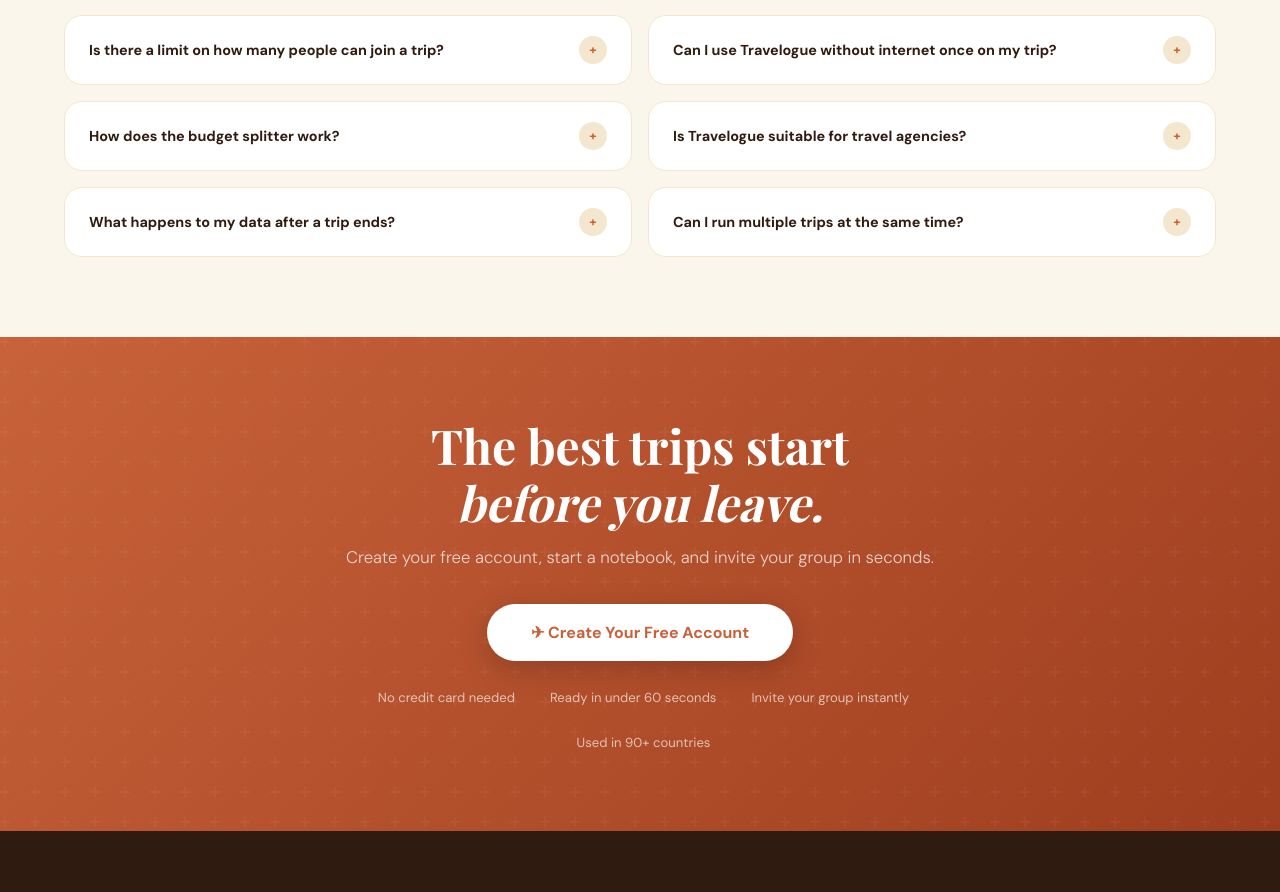
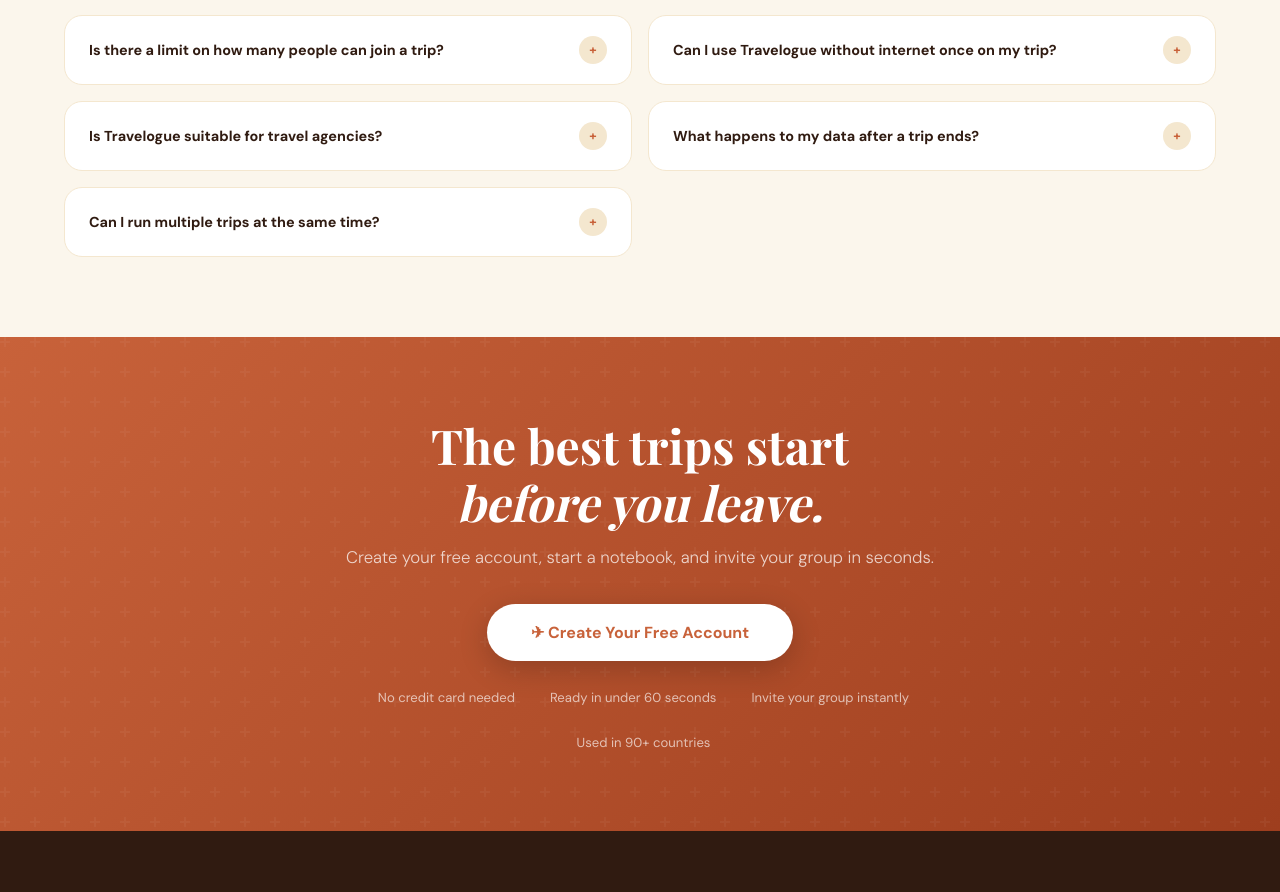
Before and after one commit to cyrusbds/Travelogue, a React (Vite) app in the folder travelogue-ui/: page / in a window 1280 px wide. Shown: the part 10301-11193 px from the top of the page. Built offline with nearby package versions, Linux system fonts and the light colour scheme; no server answers; a web font is replaced by a local one.

Commit message:
Update FAQSection.jsx

```diff
--- a/travelogue-ui/src/components/FAQSection.jsx
+++ b/travelogue-ui/src/components/FAQSection.jsx
@@ -16,10 +16,6 @@
   {
     q: "Can I use Travelogue without internet once on my trip?",
     a: "No. Travelogue currently requires an internet connection and does not support offline downloads or offline itinerary access yet.",
-  },
-  {
-    q: "How does the budget splitter work?",
-    a: "Any member can log an expense and specify who paid and how it should be split. Travelogue automatically calculates balances in real time and generates a final settlement summary at the end of the trip — showing exactly who owes who, and how much.",
   },
   {
     q: "Is Travelogue suitable for travel agencies?",
```
